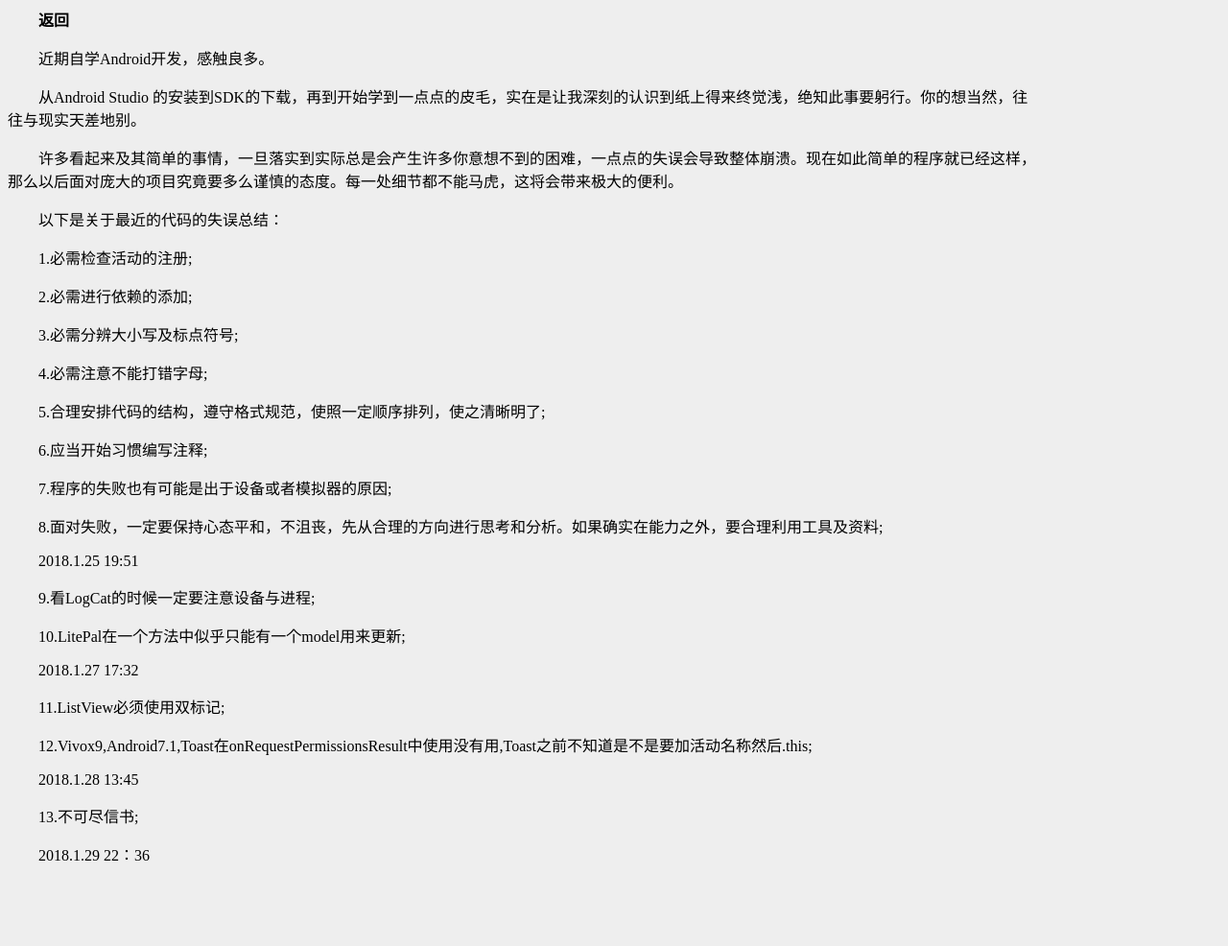
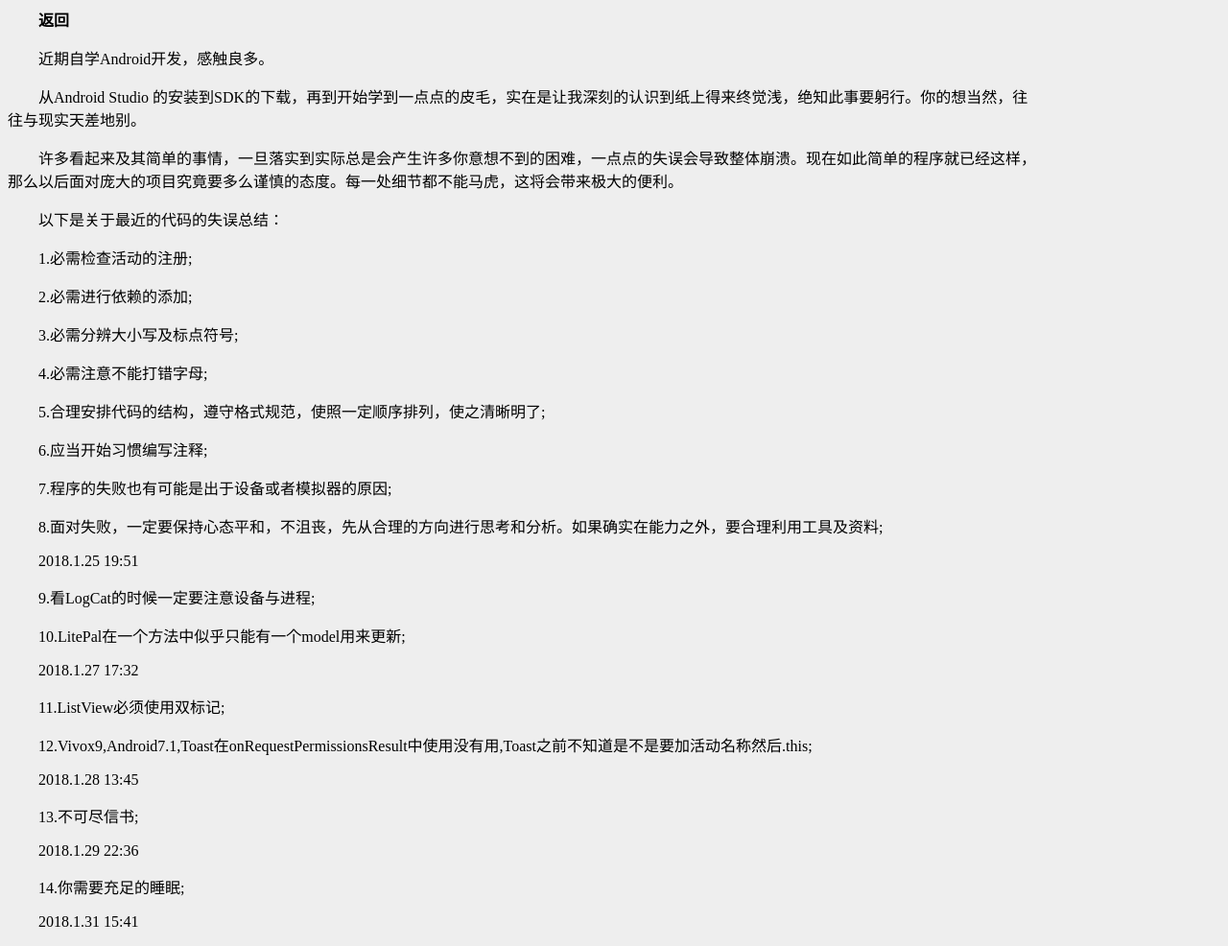
Before and after one commit to linkzhuang/linkzhuang.github.io, a plain HTML site: page android/android01.html in a window 1280 px wide. Shown: the whole page at 96% size. Before the commit the page ends 918 px from the top, so only its background shows below. Drawn offline with Linux system fonts and the light colour scheme.

Commit message:
Update android01.html

```diff
--- a/android/android01.html
+++ b/android/android01.html
@@ -38,6 +38,8 @@ body {
 <p>12.Vivox9,Android7.1,Toast在onRequestPermissionsResult中使用没有用,Toast之前不知道是不是要加活动名称然后.this;</p>
 <p>2018.1.28 13:45</p>
 <p>13.不可尽信书;</p>
-<p>2018.1.29 22：36</p>
+<p>2018.1.29 22:36</p>
+<p>14.你需要充足的睡眠;</p>
+<p>2018.1.31 15:41</p>
 </body>
 </html>
```
